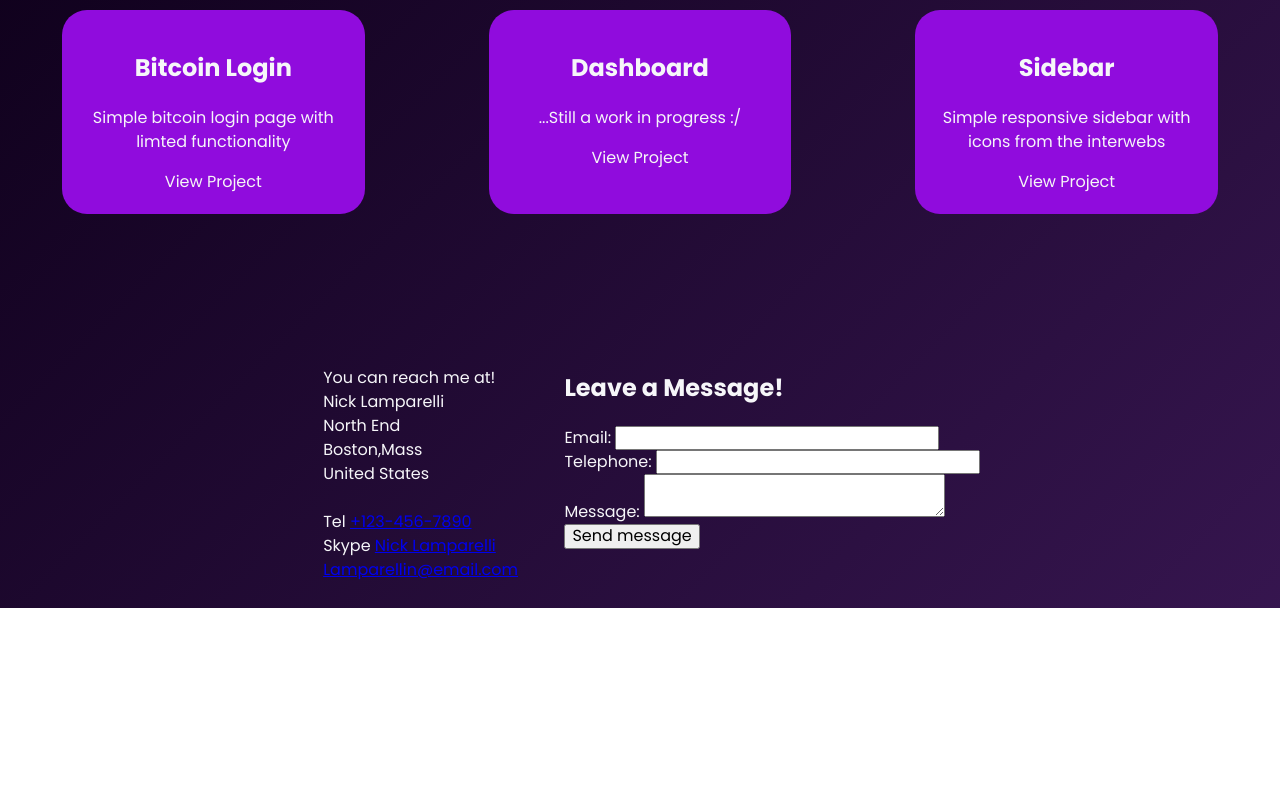
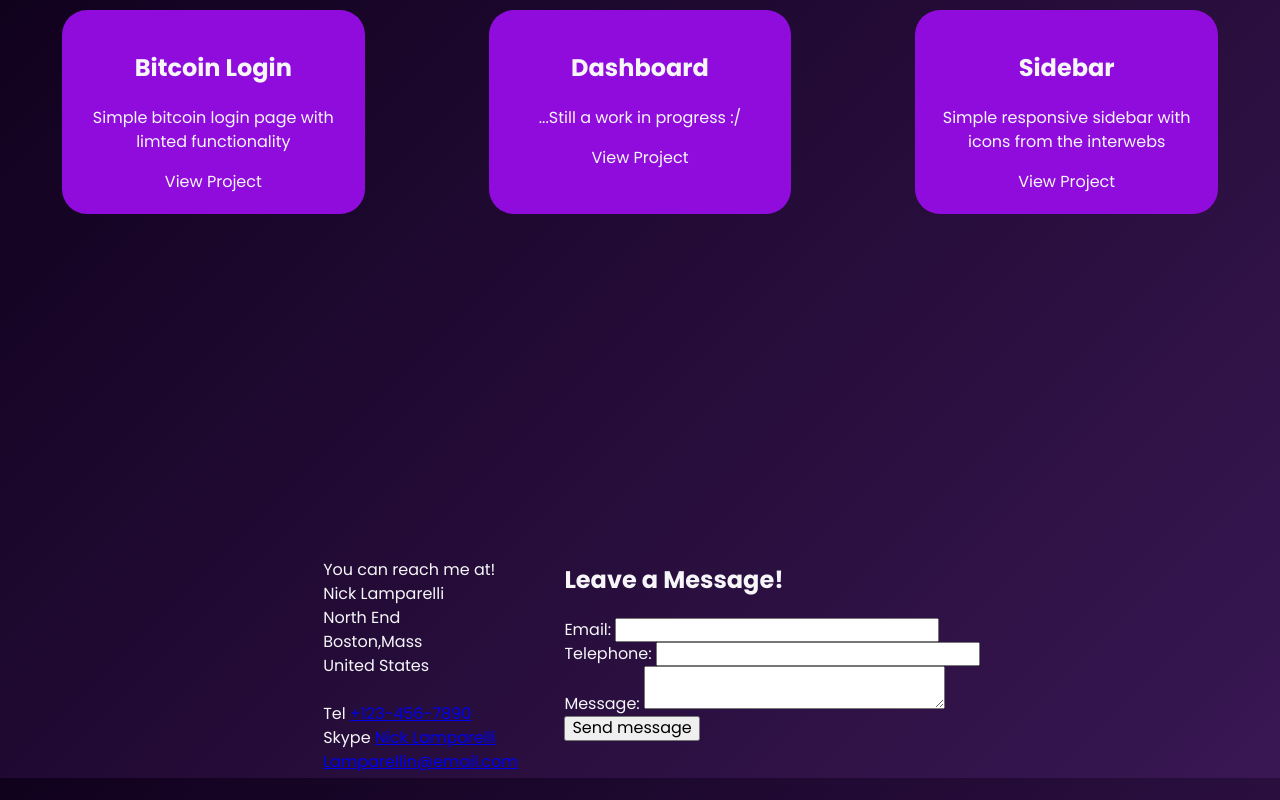
Before and after one commit to OGlamp/portfolio-page-v1, a plain HTML site: page index.html in a window 1280 px wide. Shown: the part 1622-2422 px from the top of the page. Before the commit the page ends 2230 px from the top, so only its background shows below. Drawn offline with Linux system fonts and the light colour scheme.

Commit message:
moved contact section down

```diff
--- a/css/style.css
+++ b/css/style.css
@@ -162,5 +162,5 @@ li a:focus {
   justify-content: space-between;
   width: 700px;
   padding: 10px;
-  margin: 5% auto;
+  margin: 20% auto;
 }
--- a/index.html
+++ b/index.html
@@ -17,12 +17,10 @@
             <a href="index.html" role="menuitem">Home</a>
           </li>
 
-          <li><a href="#work" role="menuitem">Work</a></li>
-
           <li>
             <a href="#about" role="menuitem">About</a>
           </li>
-
+          <li><a href="#work" role="menuitem">Work</a></li>
           <li>
             <a href="#contact" role="menuitem">Contact</a>
           </li>
```
